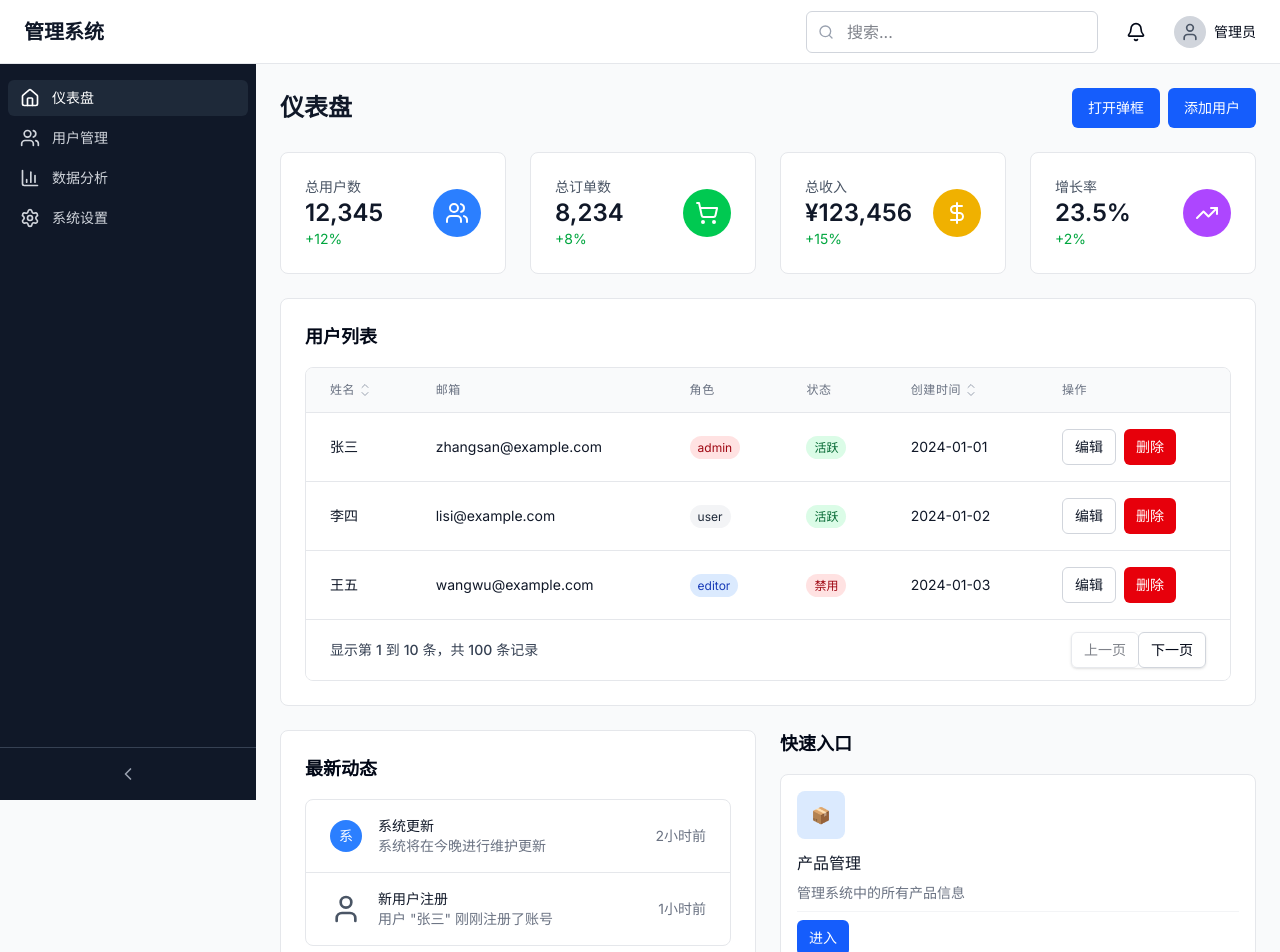
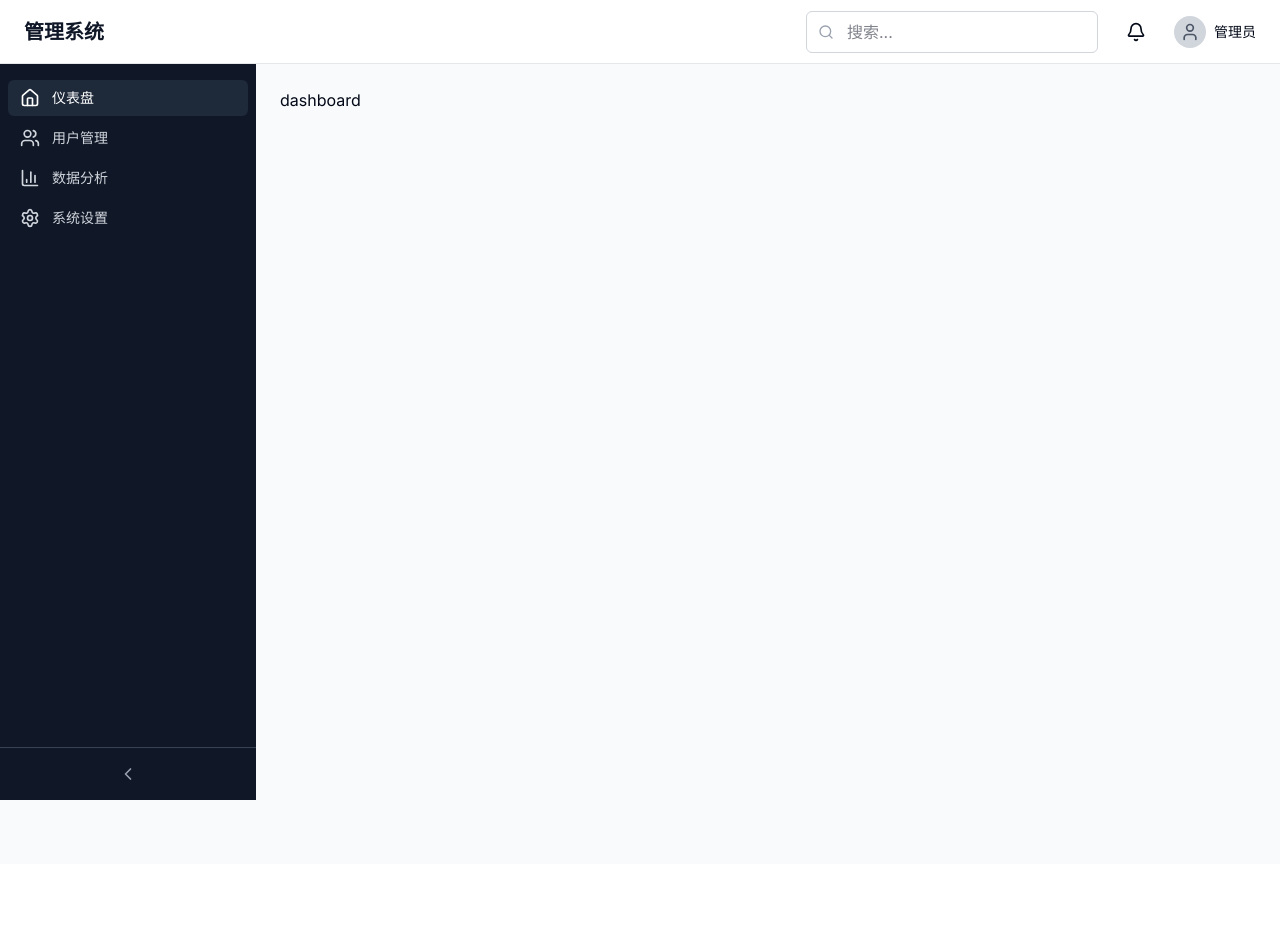
Before and after one commit to yuyueMidea/Learn-Practice, a Next.js app in the folder nextjs-admin/: page /dashboard in a window 1280 px wide. Shown: the top 952 px of the page. After the commit the page ends 864 px from the top, so only its background shows below. Built offline with nearby package versions, Linux system fonts and the light colour scheme.

Commit message:
dashboard界面去除无用的，变成空的页面

```diff
--- a/nextjs-admin/app/dashboard/page.tsx
+++ b/nextjs-admin/app/dashboard/page.tsx
@@ -1,251 +1,12 @@
 'use client'
 
-import { useState } from 'react'
 import MainLayout from '@/components/layout/main-layout'
-import { Button } from '@/components/ui/button'
-import { Modal } from '@/components/ui/modal'
-import { Table } from '@/components/ui/table'
-import { List, CardList } from '@/components/ui/list'
-import { Form, FormField } from '@/components/ui/form'
-import { User, TrendingUp, Users, ShoppingCart, DollarSign } from 'lucide-react'
 
 export default function Dashboard() {
-  const [showModal, setShowModal] = useState(false)
-  const [showUserModal, setShowUserModal] = useState(false)
-
-  // 模拟数据
-  const stats = [
-    { title: '总用户数', value: '12,345', icon: Users, trend: '+12%', color: 'bg-blue-500' },
-    { title: '总订单数', value: '8,234', icon: ShoppingCart, trend: '+8%', color: 'bg-green-500' },
-    { title: '总收入', value: '¥123,456', icon: DollarSign, trend: '+15%', color: 'bg-yellow-500' },
-    { title: '增长率', value: '23.5%', icon: TrendingUp, trend: '+2%', color: 'bg-purple-500' }
-  ]
-
-  const tableData = [
-    { id: '1', name: '张三', email: 'zhangsan@example.com', role: 'admin', status: '活跃', createdAt: '2024-01-01' },
-    { id: '2', name: '李四', email: 'lisi@example.com', role: 'user', status: '活跃', createdAt: '2024-01-02' },
-    { id: '3', name: '王五', email: 'wangwu@example.com', role: 'editor', status: '禁用', createdAt: '2024-01-03' }
-  ]
-
-  const columns = [
-    { key: 'name', title: '姓名', dataIndex: 'name', sortable: true },
-    { key: 'email', title: '邮箱', dataIndex: 'email' },
-    {
-      key: 'role',
-      title: '角色',
-      dataIndex: 'role',
-      render: (value: string) => (
-        <span className={`px-2 py-1 text-xs rounded-full ${
-          value === 'admin' ? 'bg-red-100 text-red-800' :
-          value === 'editor' ? 'bg-blue-100 text-blue-800' :
-          'bg-gray-100 text-gray-800'
-        }`}>
-          {value}
-        </span>
-      )
-    },
-    {
-      key: 'status',
-      title: '状态',
-      dataIndex: 'status',
-      render: (value: string) => (
-        <span className={`px-2 py-1 text-xs rounded-full ${
-          value === '活跃' ? 'bg-green-100 text-green-800' : 'bg-red-100 text-red-800'
-        }`}>
-          {value}
-        </span>
-      )
-    },
-    { key: 'createdAt', title: '创建时间', dataIndex: 'createdAt', sortable: true },
-    {
-      key: 'actions',
-      title: '操作',
-      dataIndex: 'actions',
-      render: () => (
-        <div className="space-x-2">
-          <Button size="sm" variant="outline">编辑</Button>
-          <Button
-            size="sm"
-            variant="destructive"
-            permission={{ resource: 'users', action: 'delete' }}
-          >
-            删除
-          </Button>
-        </div>
-      )
-    }
-  ]
-
-  const listItems = [
-    {
-      id: '1',
-      title: '系统更新',
-      description: '系统将在今晚进行维护更新',
-      extra: '2小时前',
-      avatar: <div className="h-8 w-8 bg-blue-500 rounded-full flex items-center justify-center text-white text-sm">系</div>
-    },
-    {
-      id: '2',
-      title: '新用户注册',
-      description: '用户 "张三" 刚刚注册了账号',
-      extra: '1小时前',
-      avatar: <User className="h-8 w-8 text-gray-600" />
-    }
-  ]
-
-  const cardItems = [
-    {
-      id: '1',
-      title: '产品管理',
-      description: '管理系统中的所有产品信息',
-      avatar: <div className="h-12 w-12 bg-blue-100 rounded-lg flex items-center justify-center">📦</div>,
-      actions: <Button size="sm">进入</Button>
-    },
-    {
-      id: '2',
-      title: '用户管理',
-      description: '管理系统用户和权限设置',
-      avatar: <div className="h-12 w-12 bg-green-100 rounded-lg flex items-center justify-center">👥</div>,
-      actions: <Button size="sm">进入</Button>
-    }
-  ]
-
-  const handleSubmit = async (data: any) => {
-    console.log('提交的数据:', data)
-    // 模拟API调用
-    await new Promise(resolve => setTimeout(resolve, 1000))
-    setShowUserModal(false)
-  }
-
   return (
     <MainLayout>
       <div className="space-y-6">
-        {/* 页面标题 */}
-        <div className="flex items-center justify-between">
-          <h1 className="text-2xl font-bold text-gray-900">仪表盘</h1>
-          <div className="space-x-2">
-            <Button onClick={() => setShowModal(true)}>
-              打开弹框
-            </Button>
-            <Button
-              onClick={() => setShowUserModal(true)}
-              permission={{ resource: 'users', action: 'create' }}
-            >
-              添加用户
-            </Button>
-          </div>
-        </div>
-
-        {/* 统计卡片 */}
-        <div className="grid grid-cols-1 md:grid-cols-2 lg:grid-cols-4 gap-6">
-          {stats.map((stat, index) => {
-            const Icon = stat.icon
-            return (
-              <div key={index} className="bg-white p-6 rounded-lg border border-gray-200">
-                <div className="flex items-center justify-between">
-                  <div>
-                    <p className="text-sm font-medium text-gray-600">{stat.title}</p>
-                    <p className="text-2xl font-semibold text-gray-900">{stat.value}</p>
-                    <p className="text-sm text-green-600">{stat.trend}</p>
-                  </div>
-                  <div className={`p-3 rounded-full ${stat.color}`}>
-                    <Icon className="h-6 w-6 text-white" />
-                  </div>
-                </div>
-              </div>
-            )
-          })}
-        </div>
-
-        {/* 表格组件示例 */}
-        <div className="bg-white p-6 rounded-lg border border-gray-200">
-          <h2 className="text-lg font-semibold mb-4">用户列表</h2>
-          <Table
-            columns={columns}
-            data={tableData}
-            pagination={{
-              current: 1,
-              pageSize: 10,
-              total: 100,
-              onChange: (page, pageSize) => console.log('分页变化:', page, pageSize)
-            }}
-            onRowClick={(record) => console.log('点击行:', record)}
-          />
-        </div>
-
-        <div className="grid grid-cols-1 lg:grid-cols-2 gap-6">
-          {/* 列表组件示例 */}
-          <div className="bg-white p-6 rounded-lg border border-gray-200">
-            <h2 className="text-lg font-semibold mb-4">最新动态</h2>
-            <List items={listItems} />
-          </div>
-
-          {/* 卡片列表示例 */}
-          <div>
-            <h2 className="text-lg font-semibold mb-4">快速入口</h2>
-            <CardList items={cardItems} columns={1} />
-          </div>
-        </div>
-
-        {/* 弹框示例 */}
-        <Modal
-          open={showModal}
-          onClose={() => setShowModal(false)}
-          title="示例弹框"
-          footer={
-            <div className="space-x-2">
-              <Button variant="outline" onClick={() => setShowModal(false)}>
-                取消
-              </Button>
-              <Button onClick={() => setShowModal(false)}>
-                确定
-              </Button>
-            </div>
-          }
-        >
-          <p>这是一个示例弹框的内容。</p>
-        </Modal>
-
-        {/* 表单弹框示例 */}
-        <Modal
-          open={showUserModal}
-          onClose={() => setShowUserModal(false)}
-          title="添加用户"
-          size="md"
-        >
-          <Form onSubmit={handleSubmit}>
-            <FormField
-              label="用户名"
-              name="name"
-              required
-              placeholder="请输入用户名"
-            />
-            <FormField
-              label="邮箱"
-              name="email"
-              type="email"
-              required
-              placeholder="请输入邮箱"
-            />
-            <FormField
-              label="角色"
-              name="role"
-              type="select"
-              required
-              options={[
-                { value: 'admin', label: '管理员' },
-                { value: 'editor', label: '编辑者' },
-                { value: 'user', label: '普通用户' }
-              ]}
-            />
-            <FormField
-              label="备注"
-              name="remark"
-              type="textarea"
-              placeholder="请输入备注信息"
-            />
-          </Form>
-        </Modal>
+        <h1>dashboard</h1>
       </div>
     </MainLayout>
   )
```
